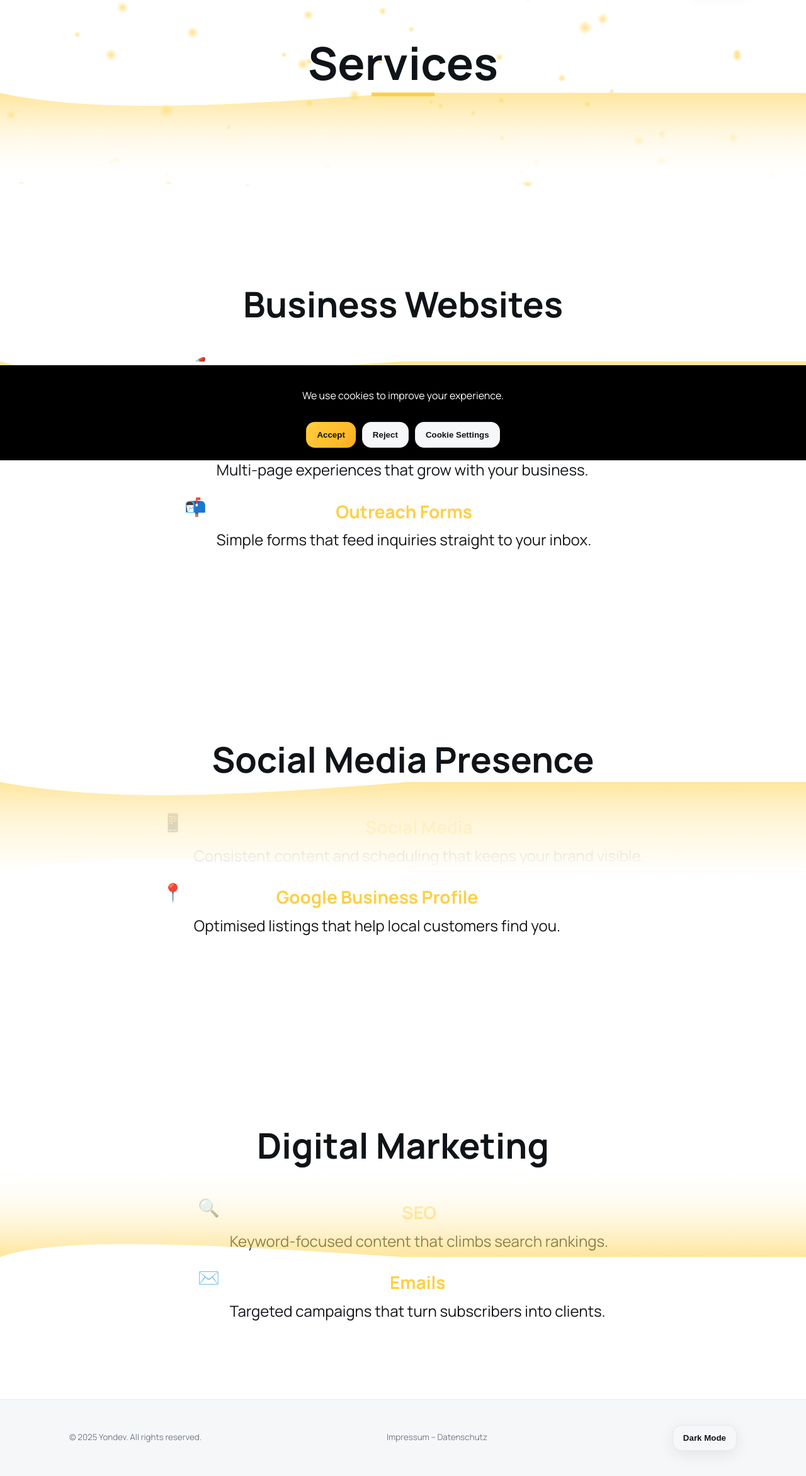
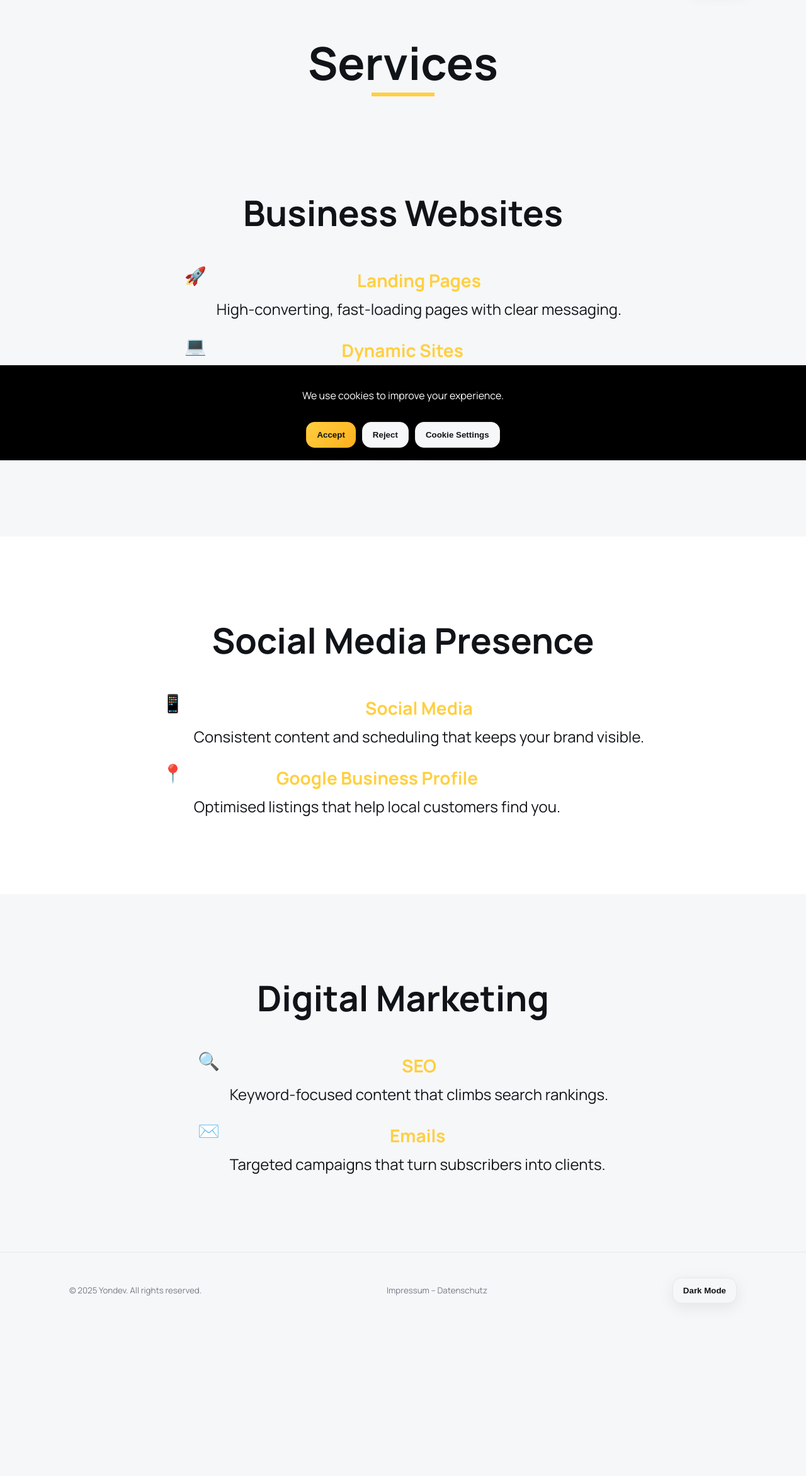
Before and after one commit to BuffSage/Yondev01, a PHP site: page /services.html in a window 1280 px wide. Shown: the part 69-2413 px from the top of the page at 63% size. After the commit the page ends 2140 px from the top, so only its background shows below. Run offline with PHP 8.4, Linux system fonts and the light colour scheme.

Commit message:
Simplify services page layout

```diff
--- a/services.html
+++ b/services.html
@@ -6,7 +6,6 @@
   <title>Yondev: Build Better</title>
   <link rel="icon" href="src/assets/images/favicon.ico" type="image/x-icon" />
   <link rel="stylesheet" href="src/assets/css/style.css" />
-  <link rel="stylesheet" href="src/assets/css/blob-sections.css" />
 
    <!-- Manrope (modern, legible) -->
   <link rel="preconnect" href="https://fonts.googleapis.com" />
@@ -17,7 +16,6 @@
 
 </head>
 <body>
-  <script src="src/js/blob-sections.js"></script>
   <script type="module" src="src/js/services.js"></script>
 </body>
 </html>
--- a/src/assets/css/style.css
+++ b/src/assets/css/style.css
@@ -24,24 +24,6 @@
   --hover:#1f2328;
 }
 
-[data-bubbles]{
-  --accent:#ffcf40;
-  --bg:#ffffff;
-  position:relative;
-  overflow:hidden;
-  background:var(--bg);
-}
-@media (prefers-color-scheme: dark){
-  [data-bubbles]{ --bg:#0d1117; }
-}
-[data-bubbles] canvas{
-  position:absolute;
-  inset:0;
-  width:100%;
-  height:100%;
-  display:block;
-  pointer-events:none;
-}
 
 *{box-sizing:border-box}
 html{height:100%;scroll-behavior:smooth}
@@ -253,6 +235,7 @@ h1{ font-size:clamp(32px,6vw,56px); line-height:1.1; margin:14px 0 10px }
   padding:60px 0 20px;
   text-align:center;
   background:var(--surface);
+  transition:background .3s ease,color .3s ease;
 }
 .page-title{
   margin:0;
@@ -285,10 +268,10 @@ h1{ font-size:clamp(32px,6vw,56px); line-height:1.1; margin:14px 0 10px }
   background:var(--bg);
   color:var(--text);
   position:relative;
+  transition:background .3s ease,color .3s ease;
 }
 .service-block:nth-of-type(even){
-  background:var(--bg);
-  color:var(--text);
+  background:var(--surface);
 }
 .service-block::before{display:none}
 .service-block .container{
--- a/src/js/services.js
+++ b/src/js/services.js
@@ -1,14 +1,13 @@
 
 import { mountFrame } from './common.js';
-import { initBubblesBackground } from './bubbles.js';
 
 const content = `
-<section class="page-header blobbed" data-blob="bottom" data-intensity="1" data-tilt="0" data-skew="0" data-speed="0.8" data-bubbles data-density="48" data-min-radius="4" data-max-radius="12">
+<section class="page-header">
   <div class="container">
     <h1 class="page-title">Services</h1>
   </div>
 </section>
-<section class="service-block blobbed" data-blob="top bottom" data-intensity="1" data-tilt="0" data-skew="0" data-speed="0.6">
+<section class="service-block">
   <div class="container">
     <h2>Business Websites</h2>
     <ul>
@@ -18,7 +17,7 @@ const content = `
     </ul>
   </div>
 </section>
-<section class="service-block blobbed" data-blob="top bottom" data-intensity="1" data-tilt="0.05" data-skew="0" data-speed="0.6">
+<section class="service-block">
   <div class="container">
     <h2>Social Media Presence</h2>
     <ul>
@@ -27,7 +26,7 @@ const content = `
     </ul>
   </div>
 </section>
-<section class="service-block blobbed" data-blob="top" data-intensity="1" data-tilt="0" data-skew="0" data-speed="0.6">
+<section class="service-block">
   <div class="container">
     <h2>Digital Marketing</h2>
     <ul>
@@ -39,5 +38,3 @@ const content = `
 `;
 
 mountFrame(content, "services");
-initBubblesBackground();
-initBlobSections();
```
